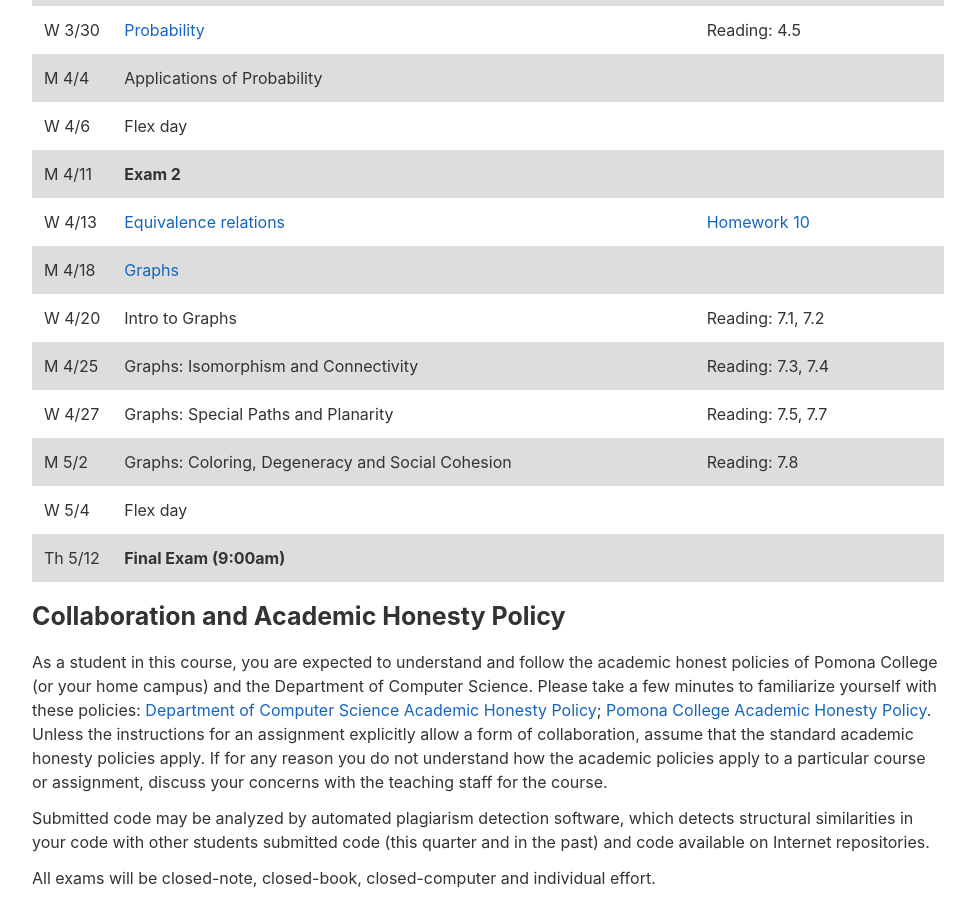
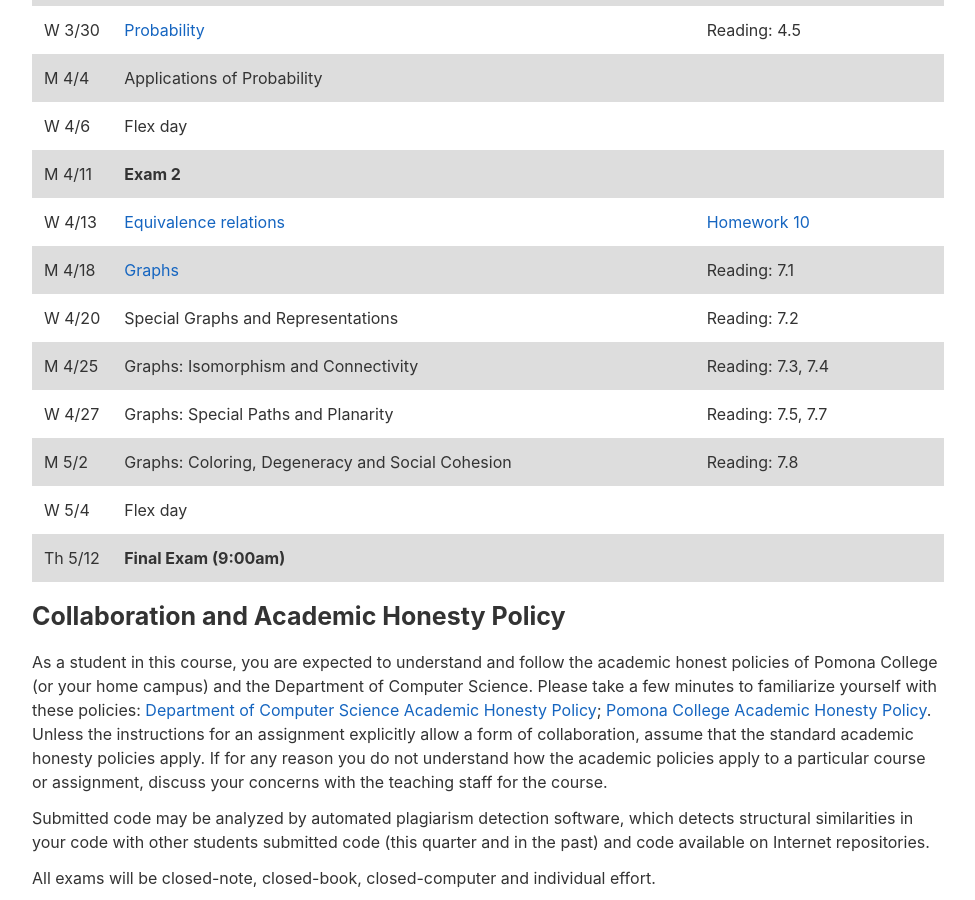
Before and after one commit to jacksonjw12/mbannister.github.io, a Jekyll site: the page built from _teaching/55-s16/index.md, in a window 1280 px wide and 900 px high, scrolled down 3182 px. Shown: the whole window, without its empty margins (152-1127 px from the left). Built offline with Jekyll 4.4.1, drawn with Linux system fonts in a browser that asks for light colours; formulas are drawn with MathJax 3.

Commit message:
Fix schedule

```diff
--- a/_teaching/55-s16/index.md
+++ b/_teaching/55-s16/index.md
@@ -104,8 +104,8 @@ M 4/4  | Applications of Probability | <!-- Week 10 -->
 W 4/6  | Flex day |
 M 4/11 | __Exam 2__ | <!-- Week 11 -->
 W 4/13 | [Equivalence relations](Equiv.pdf) | [Homework 10](homework10.html)
-M 4/18 | [Graphs](Graphs.pdf) | <!-- Week 12 -->
-W 4/20 | Intro to Graphs | Reading: 7.1, 7.2
+M 4/18 | [Graphs](Graphs.pdf) | Reading: 7.1 <!-- Week 12 -->
+W 4/20 | Special Graphs and Representations | Reading: 7.2
 M 4/25 | Graphs: Isomorphism and Connectivity | Reading: 7.3, 7.4 <!-- Week 13 -->
 W 4/27 | Graphs: Special Paths and Planarity | Reading: 7.5, 7.7
 M 5/2  | Graphs: Coloring, Degeneracy and Social Cohesion | Reading: 7.8 <!-- Week 14 -->
```
